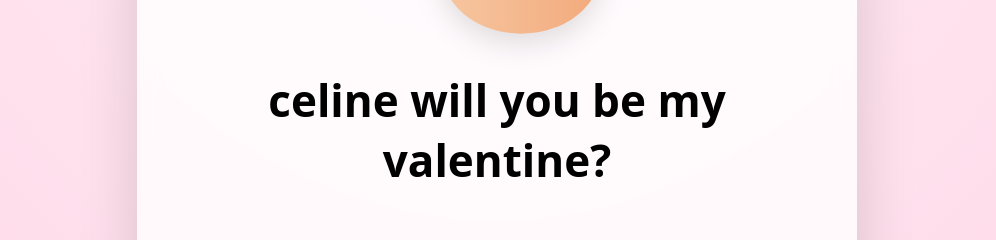
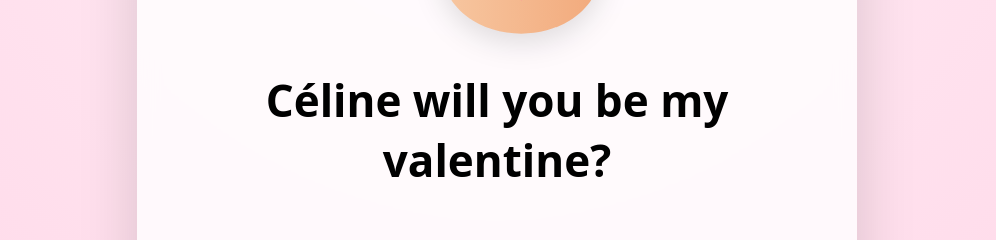
Before and after one commit to medg97/test, a plain HTML site: page index.html in a window 1280 px wide. Shown: the part 276-516 px from the top of the page, without its empty margins (143-1139 px from the left). Drawn offline with nearby package versions, Linux system fonts and the light colour scheme.

Commit message:
Correct spelling of 'Céline' in index.html

```diff
--- a/index.html
+++ b/index.html
@@ -171,7 +171,7 @@
             fill="#ff7aa2"/>
     </svg>
 
-    <h1>celine will you be my valentine?</h1>
+    <h1>Céline will you be my valentine?</h1>
 
     <section class="button-zone" id="zone">
       <button id="yesBtn">Yes</button>
```
